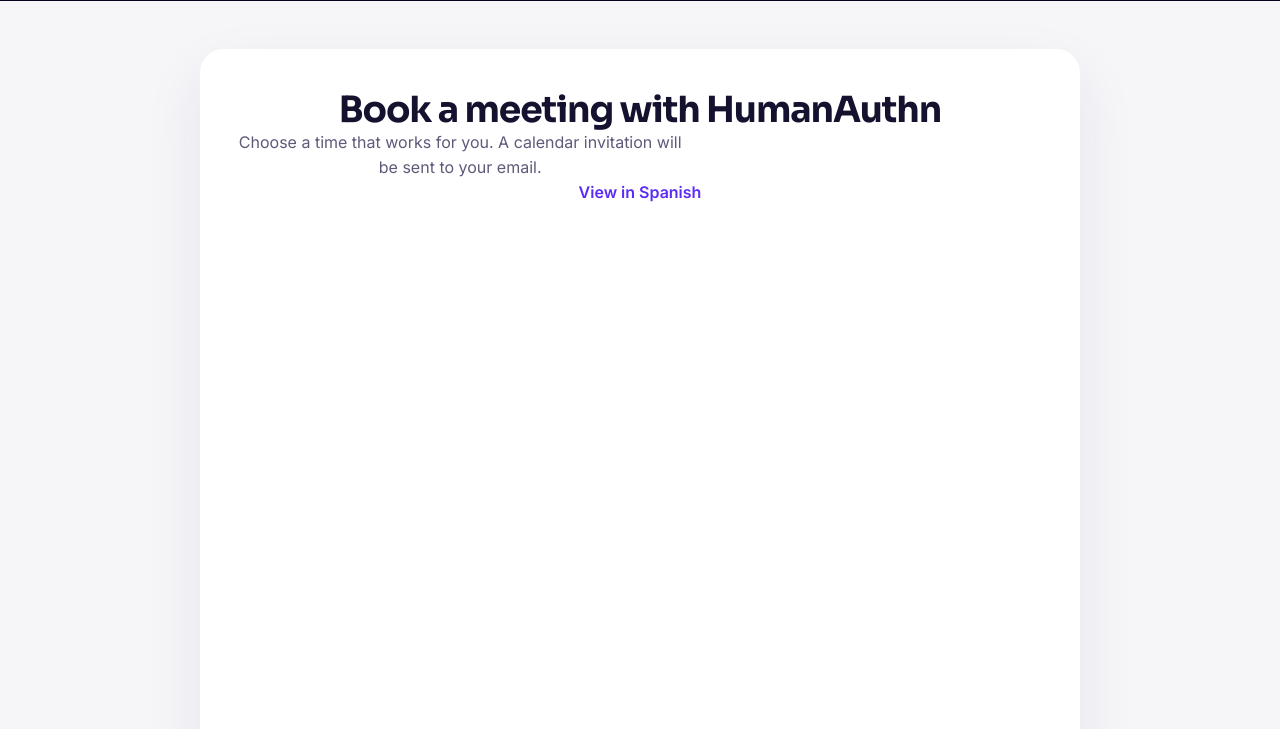
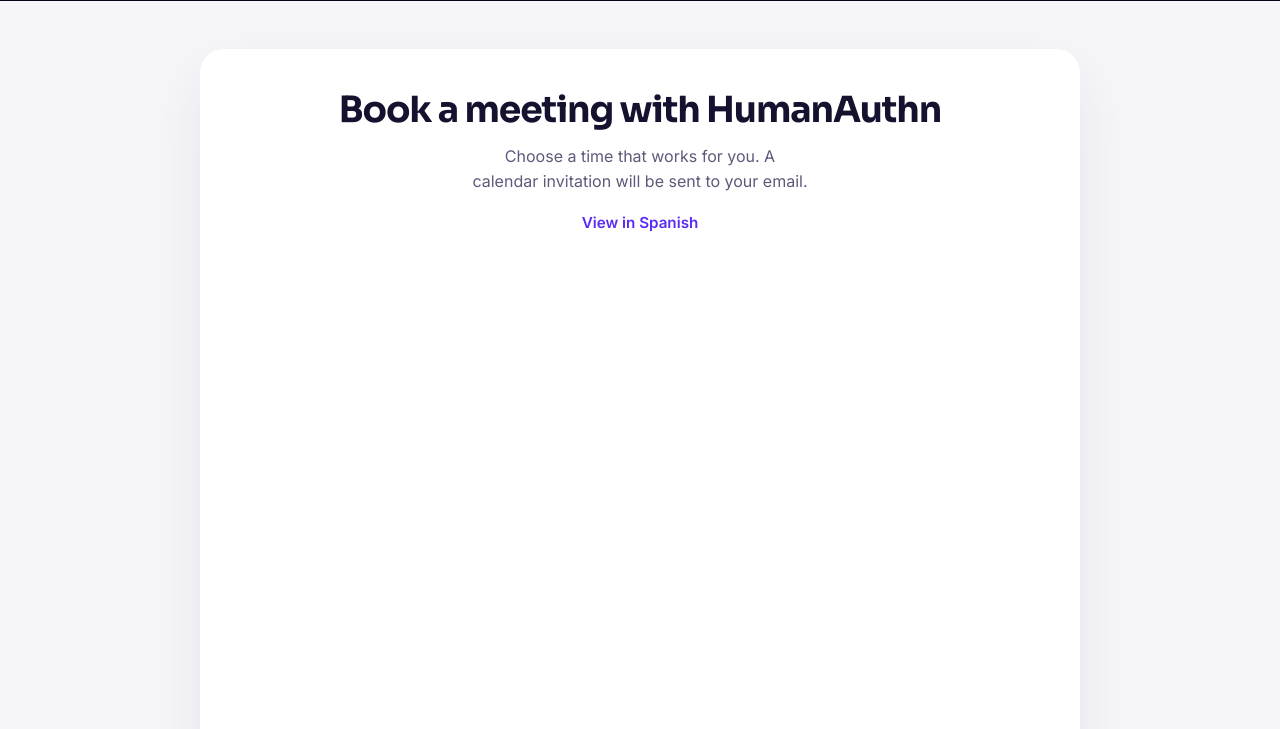
Before and after one commit to Open-Verifik/humanauthn-landing, a website built with Vite: page en/book-meeting/index.html in a window 1280 px wide. Shown: the part 71-800 px from the top of the page. Built offline with nearby package versions, Linux system fonts and the light colour scheme; a script that the page names is missing.

Commit message:
fix(humanauthn): centra el texto bajo el título en book-meeting
La línea de apoyo quedaba angosta y a la izquierda porque otro estilo le quitaba el margen. Ahora va centrada, en una o dos líneas, igual que el enlace de idioma.

Co-authored-by: Johan Castellanos <johsecaba@users.noreply.github.com>

```diff
--- a/src/book-meeting.css
+++ b/src/book-meeting.css
@@ -29,21 +29,26 @@ body.page-book .confirm-stage {
 	color: var(--ink);
 }
 
-.book-lead {
-	margin: 12px auto 0;
-	max-width: 46ch;
+.book-card .book-lead {
+	margin: 14px auto 0;
+	max-width: 36rem;
+	text-align: center;
+	text-wrap: balance;
 	font-size: 1rem;
 	line-height: 1.55;
 	color: var(--muted);
 }
 
-.book-switch {
-	margin: 14px 0 0;
+.book-card .book-switch {
+	margin: 16px 0 0;
+	max-width: none;
+	text-align: center;
 }
 
-.book-switch a {
+.book-card .book-switch a {
 	color: var(--violet-600);
 	font-weight: 600;
+	font-size: 0.95rem;
 }
 
 .book-switch a:hover {
```
